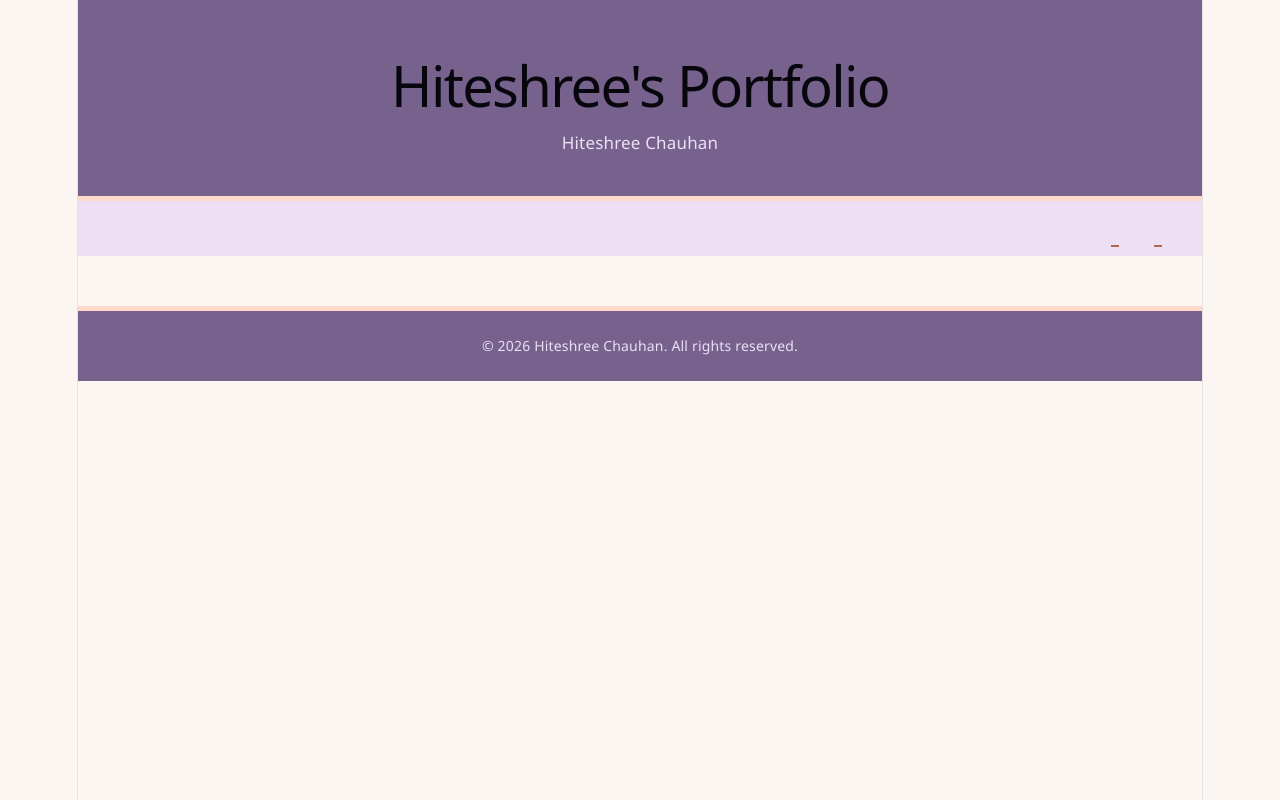
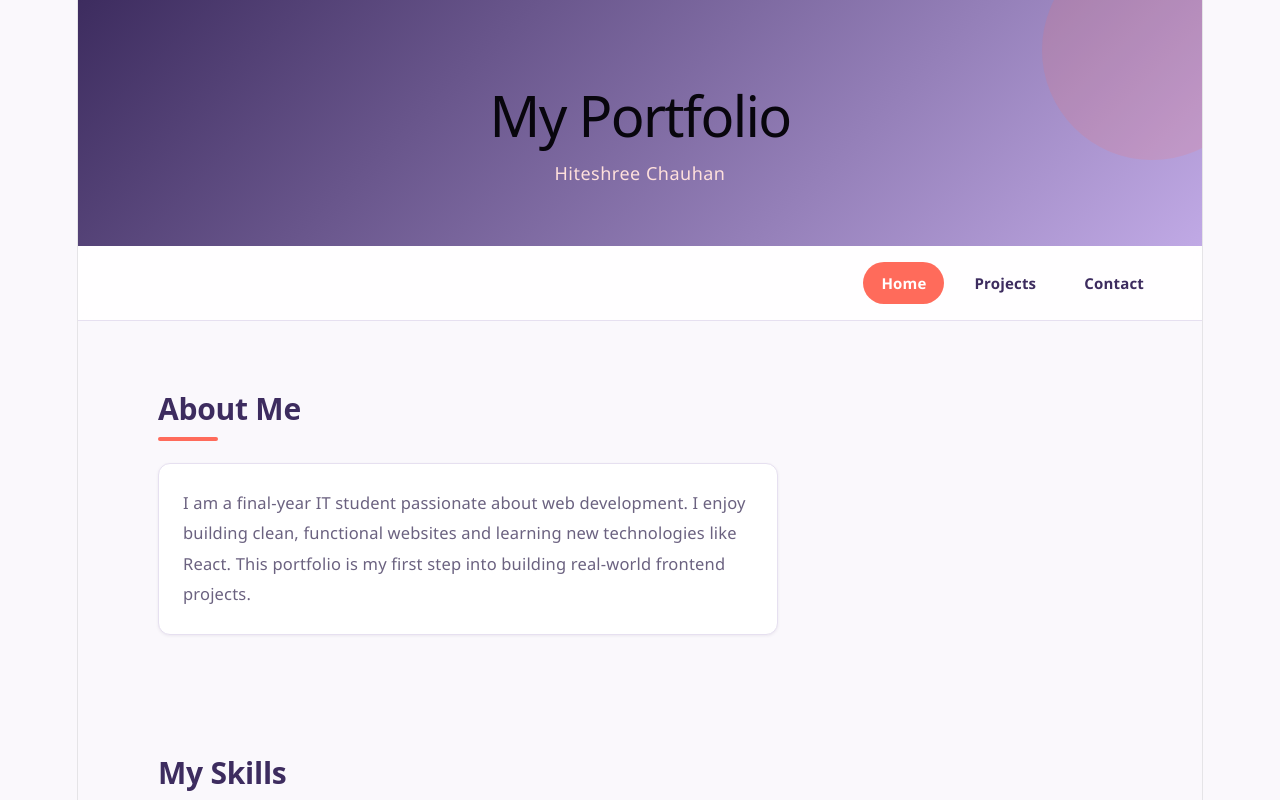
Before and after one commit to Hiteshree-Chauhan-it/portfolio--24IT008-, a React (Vite) app: page / in a window 1280 px wide. Shown: the top 800 px of the page. Built offline with nearby package versions, Linux system fonts and the light colour scheme.

Commit message:
Implemented contact page And updated UI

```diff
--- a/src/App.css
+++ b/src/App.css
@@ -1,12 +1,32 @@
+/* ===== Design System Variables ===== */
+:root {
+  --color-primary: #3d2c5f;
+  --color-primary-light: #5b4382;
+  --color-accent: #ff6b5b;
+  --color-accent-light: #ffe0dc;
+  --color-bg: #faf8fc;
+  --color-card: #ffffff;
+  --color-text: #2b2140;
+  --color-text-muted: #6b6280;
+  --color-border: #e6e0f0;
+
+  --shadow-sm: 0 1px 3px rgba(61, 44, 95, 0.08);
+  --shadow-md: 0 4px 14px rgba(61, 44, 95, 0.12);
+  --shadow-lg: 0 8px 28px rgba(61, 44, 95, 0.18);
+
+  --radius: 12px;
+}
+
 * {
   box-sizing: border-box;
 }
 
 body {
   margin: 0;
-  font-family: "Segoe UI", Arial, Helvetica, sans-serif;
-  background-color: #fbf6f1;
-  color: #3b2f47;
+  font-family: "Segoe UI", "Poppins", Arial, sans-serif;
+  background-color: var(--color-bg);
+  color: var(--color-text);
+  -webkit-font-smoothing: antialiased;
 }
 
 .app {
--- a/src/App.jsx
+++ b/src/App.jsx
@@ -1,31 +1,35 @@
-import { Routes, Route } from 'react-router-dom';
-import './App.css'
-import Header from './components/Header';
-import portfolioData from './data/portfolioData';
-import Navbar from './components/Navbar';
-import About from './components/About'
-import Skills from './components/Skills';
-import Footer from './components/Footer';
-import Home from './pages/Home';
-import Projects from './pages/Projects';
-// import Contact from './pages/Contact';
+import { Routes, Route } from "react-router-dom";
+import Header from "./components/Header";
+import Navbar from "./components/Navbar";
+import Footer from "./components/Footer";
+import Home from "./pages/Home";
+import Projects from "./pages/Projects";
+import Contact from "./pages/Contact";
+import portfolioData from "./data/portfolioData";
+import "./App.css";
 
-
+// App.jsx is now the "page layout controller".
+// Header, Navbar, and Footer stay fixed on every page.
+// Only the middle part changes based on the current URL, using <Routes>.
 function App() {
   return (
     <div className="app">
-      <Header siteTitle={portfolioData.siteTitle} name={portfolioData.name}/>
-      <Navbar navlinks={portfolioData.navlinks}/>
+      <Header siteTitle={portfolioData.siteTitle} name={portfolioData.name} />
 
+      <Navbar navLinks={portfolioData.navLinks} />
+
+      {/* Routes checks the current URL and renders the matching Route's element.
+          Only ONE Route renders at a time - this is what gives us "pages"
+          without ever reloading the browser. */}
       <Routes>
-        <Route path="/" element={<home></home>} />
-        <Route path="/projects" element={<Projects/>}/>
-        {/* <Route path="/contact" element={<Contact/>}/> */}
+        <Route path="/" element={<Home />} />
+        <Route path="/projects" element={<Projects />} />
+        <Route path="/contact" element={<Contact />} />
       </Routes>
 
-      <Footer name={portfolioData.name} year={portfolioData.footer.year}/>
+      <Footer name={portfolioData.name} year={portfolioData.footer.year} />
     </div>
-  )
+  );
 }
 
 export default App;
--- a/src/components/About.css
+++ b/src/components/About.css
@@ -1,29 +1,36 @@
 .about {
-  padding: 50px 40px;
-  max-width: 650px;
-  /* margin-left: auto;   pushes the whole block to the right side */
-  margin-right: 30px;
-  text-align: left;    /* text stays readable, block itself sits right */
+  padding: 70px 40px;
+  max-width: 700px;
+  margin-left: 40px;   /* now sits on the LEFT */
+  margin-right: auto;
+  text-align: left;
 }
 
 .about h2 {
-  color: #4a3b5c;
-  font-size: 26px;
-  margin-bottom: 6px;
+  color: var(--color-primary);
+  font-size: 30px;
+  font-weight: 800;
+  margin-bottom: 8px;
 }
 
 .about h2::after {
   content: "";
   display: block;
-  width: 50px;
-  height: 3px;
-  background-color: #ffd9c7;
-  margin-top: 8px;
+  width: 60px;
+  height: 4px;
+  background-color: var(--color-accent);
+  border-radius: 2px;
+  margin-top: 10px;
 }
 
 .about p {
-  line-height: 1.8;
-  color: #3b2f47;
-  font-size: 16px;
-  margin-top: 20px;
+  line-height: 1.85;
+  color: var(--color-text-muted);
+  font-size: 16.5px;
+  margin-top: 22px;
+  background-color: var(--color-card);
+  padding: 24px;
+  border-radius: var(--radius);
+  box-shadow: var(--shadow-sm);
+  border: 1px solid var(--color-border);
 }
--- a/src/components/Footer.css
+++ b/src/components/Footer.css
@@ -1,13 +1,13 @@
 .footer {
-  background-color: #665080e2;
-  color: #ede0f5;
+  background: linear-gradient(135deg, var(--color-primary) 0%, #5b4382 100%);
+  color: var(--color-accent-light);
   text-align: center;
-  padding: 22px 15px;
+  padding: 26px 15px;
   font-size: 14px;
-  margin-top: 50px;
-  border-top: 5px solid #ffd9c7;
+  margin-top: auto;
 }
 
 .footer p {
   margin: 0;
+  opacity: 0.9;
 }
--- a/src/components/Header.css
+++ b/src/components/Header.css
@@ -1,22 +1,40 @@
 .header {
-  background-color: #665080e2;
+  background: linear-gradient(135deg, var(--color-primary) 0%, #c0a9e5 100%);
   color: #ffffff;
-  padding: 40px 20px;
+  padding: 70px 20px 60px;
   text-align: center;
-  border-bottom: 5px solid #ffd9c7;
+  position: relative;
+  overflow: hidden;
+}
+
+/* subtle decorative glow, purely CSS, no images */
+.header::before {
+  content: "";
+  position: absolute;
+  top: -60px;
+  right: -60px;
+  width: 220px;
+  height: 220px;
+  background: var(--color-accent);
+  opacity: 0.15;
+  border-radius: 50%;
 }
 
 .site-title {
   margin: 0;
-  font-size: 22px;
-  font-weight: 700;
-  letter-spacing: 0.5px;
-  color: #ffffff;
+  font-size: 44px;
+  font-weight: 800;
+  letter-spacing: -1px;
+  position: relative;
+  z-index: 1;
 }
 
 .header-name {
-  margin: 8px 0 0 0;
-  font-size: 17px;
-  color: #ede0f5;
-  font-weight: 400;
+  margin: 14px 0 0 0;
+  font-size: 18px;
+  color: var(--color-accent-light);
+  font-weight: 500;
+  letter-spacing: 0.5px;
+  position: relative;
+  z-index: 1;
 }
--- a/src/components/Navbar.css
+++ b/src/components/Navbar.css
@@ -1,36 +1,44 @@
 .navbar {
-  background-color: #ede0f5;
-  padding: 14px 40px;
+  background-color: rgba(255, 255, 255, 0.85);
+  backdrop-filter: blur(8px);
+  padding: 16px 40px;
   position: sticky;
   top: 0;
   z-index: 10;
+  border-bottom: 1px solid var(--color-border);
 }
 
 .navbar-list {
   list-style: none;
   display: flex;
-  justify-content: flex-end; /* pushes links to the right side */
-  gap: 35px;
+  justify-content: flex-end;
+  gap: 12px;
   margin: 0;
   padding: 0;
 }
 
 .navbar-link {
-  color: #4a3b5c;
+  color: var(--color-primary);
   text-decoration: none;
   font-size: 15px;
   font-weight: 600;
-  padding: 6px 4px;
-  border-bottom: 2px solid transparent;
-  transition: border-color 0.2s ease, color 0.2s ease;
+  padding: 8px 18px;
+  border-radius: 999px;
+  transition: background-color 0.2s ease, color 0.2s ease;
+  display: inline-block; /* ensures the text box always has space to show */
 }
 
 .navbar-link:hover {
-  color: #b5654f;
-  border-bottom: 2px solid #b5654f;
+  background-color: var(--color-accent-light);
+  color: var(--color-accent);
 }
 
 .active-link {
-  color: #b5654f;
-  border-bottom: 2px solid #b5654f;
+  background-color: var(--color-accent);
+  color: #ffffff;
 }
+
+.active-link:hover {
+  background-color: var(--color-accent);
+  color: #ffffff;
+}
--- a/src/components/Navbar.jsx
+++ b/src/components/Navbar.jsx
@@ -1,18 +1,22 @@
 import { NavLink } from "react-router-dom";
-import "./Navbar.css"
+import "./Navbar.css";
 
-//Navbar receives an array of link name as a prop
-//We map over the link of array so that links are generated dynamically insread of writing each <a> tag  manually
-function Navbar({ navlinks}){
-    return(
+// NavLink works like Link (it changes the page without a full reload),
+// but it ALSO knows when its own path matches the current URL.
+// We use that to automatically highlight the active page in the navbar.
+function Navbar({ navLinks }) {
+  return (
     <nav className="navbar">
       <ul className="navbar-list">
-                {navlinks.map((link) => (
-                    <li key ={link.path}>
+        {navLinks.map((link) => (
+          <li key={link.path}>
             <NavLink
               to={link.path}
-                            className={({isActive}) => isActive ? "navbar-link active-link" : "navbar-link"}
-                        > {link.name}
+              className={({ isActive }) =>
+                isActive ? "navbar-link active-link" : "navbar-link"
+              }
+            >
+              {link.name}
             </NavLink>
           </li>
         ))}
--- a/src/components/Skills.css
+++ b/src/components/Skills.css
@@ -1,51 +1,56 @@
 .skills {
-  padding: 50px 40px;
+  padding: 50px 40px 70px;
   max-width: 700px;
-  margin-right: 30px;
+  margin-left: 40px;   /* now sits on the LEFT */
+  margin-right: auto;
   text-align: left;
 }
 
 .skills h2 {
-  color: #4a3b5c;
-  font-size: 26px;
-  margin-bottom: 6px;
+  color: var(--color-primary);
+  font-size: 30px;
+  font-weight: 800;
+  margin-bottom: 8px;
 }
 
 .skills h2::after {
   content: "";
   display: block;
-  width: 50px;
-  height: 3px;
-  background-color: #ffd9c7;
-  margin-top: 8px;
+  width: 60px;
+  height: 4px;
+  background-color: var(--color-accent);
+  border-radius: 2px;
+  margin-top: 10px;
 }
 
 .skills-list {
   display: flex;
   flex-wrap: wrap;
-  /* justify-content: flex-end;   aligns all pills to the right */
-  align-items: center;
-  gap: 10px 10px;               /* row-gap column-gap so wrapped rows look even */
+  justify-content: flex-start;  /* pills align left now */
+  gap: 12px 14px;
   list-style: none;
   padding: 0;
-  margin-top: 24px;
+  margin-top: 26px;
 }
 
 .skill-item {
   display: inline-block;
-  background-color: #cff3e8;
-  color: #2e4d43;
-  padding: 10px 18px;
-  border-radius: 20px;          /* rounder pill shape, easier to spot as a "tag" */
+  background-color: var(--color-card);
+  color: var(--color-primary);
+  padding: 10px 20px;
+  border-radius: 999px;
   font-size: 14px;
-  font-weight: 600;
-  white-space: nowrap;          /* prevents text like "Git & GitHub" from breaking mid-tag */
-  border: 1px solid #a8ddce;
-  box-shadow: 0 1px 2px rgba(0, 0, 0, 0.05);
-  transition: transform 0.15s ease, box-shadow 0.15s ease;
+  font-weight: 700;
+  white-space: nowrap;
+  border: 1.5px solid var(--color-border);
+  box-shadow: var(--shadow-sm);
+  transition: all 0.2s ease;
 }
 
 .skill-item:hover {
-  transform: translateY(-2px);
-  box-shadow: 0 3px 6px rgba(0, 0, 0, 0.12);
+  background-color: var(--color-primary);
+  color: #ffffff;
+  border-color: var(--color-primary);
+  transform: translateY(-3px);
+  box-shadow: var(--shadow-md);
 }
--- a/src/data/portfolioData.js
+++ b/src/data/portfolioData.js
@@ -1,17 +1,30 @@
-//This file stores all data so that we can change things easily without touching actual component
 const portfolioData = {
-    siteTitle : "Hiteshree's Portfolio",
-    name : "Hiteshree Chauhan",
-    navlinks : ["About","Skills"],
-    about : {
-        heading:"About me",
-        paragraph : "I'm a passionate software developer with a strong foundation in C++ and Data Structures & Algorithms. I enjoy building modern web applications with the MERN stack and am currently implementing and enhancing my full-stack skills through open-source contributions in Girlscript Summer of Code 2026. I've also recently started exploring System Design to better understand scalable software architectures. Alongside this, I'm expanding my knowledge in AI/ML using Python and libraries such as NumPy, Pandas, and Matplotlib. I enjoy collaborating on impactful projects, continuously learning new technologies, and building solutions that create real-world value."
-    },
-    skills : {
-        heading:"My skills",
-        skillList: ["HTML", "CSS", "JavaScript", "React", "Git & GitHub", "C Programming","Python","C++","Java","Data Structure","Algorithm","Python Libraries","Communication"],
-    },
-    projects: [
+  siteTitle: "My Portfolio",
+  name: "Hiteshree Chauhan",
+
+  // Must be objects with name + path, NOT plain strings.
+  // This is likely why your navbar links were invisible.
+  navLinks: [
+    { name: "Home", path: "/" },
+    { name: "Projects", path: "/projects" },
+    { name: "Contact", path: "/contact" },
+  ],
+
+  about: {
+    heading: "About Me",
+    paragraph:
+      "I am a final-year IT student passionate about web development. " +
+      "I enjoy building clean, functional websites and learning new " +
+      "technologies like React. This portfolio is my first step into " +
+      "building real-world frontend projects.",
+  },
+
+  skills: {
+    heading: "My Skills",
+    skillList: ["HTML", "CSS", "JavaScript", "React", "Git & GitHub", "C Programming"],
+  },
+
+  projects: [
     {
       title: "Portfolio Website",
       description: "A personal portfolio built using React and Vite, showcasing my skills and background.",
@@ -28,9 +41,10 @@ const portfolioData = {
       tech: ["React", "useState"],
     },
   ],
-    footer :{
-        year : 2026,
-    },
+
+  footer: {
+    year: 2026,
+  },
 };
 
 export default portfolioData;
--- /dev/null
+++ b/src/pages/Contact.css
@@ -0,0 +1,92 @@
+.contact {
+  padding: 60px 40px 70px;
+  max-width: 650px;
+  margin-left: 40px;   /* now sits on the LEFT */
+  margin-right: auto;
+  text-align: left;
+}
+
+.contact h2 {
+  color: var(--color-primary);
+  font-size: 30px;
+  font-weight: 800;
+  margin-bottom: 8px;
+}
+
+.contact > p {
+  color: var(--color-text-muted);
+  margin-top: 10px;
+  font-size: 15.5px;
+}
+
+.toggle-btn {
+  margin-top: 18px;
+  padding: 10px 22px;
+  background-color: var(--color-primary);
+  color: #ffffff;
+  border: none;
+  border-radius: 999px;
+  font-size: 14px;
+  font-weight: 700;
+  cursor: pointer;
+  box-shadow: var(--shadow-sm);
+  transition: background-color 0.2s ease, transform 0.15s ease;
+}
+
+.toggle-btn:hover {
+  background-color: var(--color-primary-light);
+  transform: translateY(-2px);
+}
+
+.tips-box {
+  margin-top: 14px;
+  padding: 14px 18px;
+  background-color: var(--color-accent-light);
+  border-left: 4px solid var(--color-accent);
+  border-radius: 8px;
+  color: var(--color-primary);
+  font-size: 14px;
+}
+
+.contact-form {
+  margin-top: 28px;
+  display: flex;
+  flex-direction: column;
+  background-color: var(--color-card);
+  padding: 24px;
+  border-radius: var(--radius);
+  box-shadow: var(--shadow-sm);
+  border: 1px solid var(--color-border);
+}
+
+.contact-form label {
+  font-weight: 700;
+  color: var(--color-primary);
+  margin-bottom: 10px;
+}
+
+.contact-form textarea {
+  padding: 12px 14px;
+  border: 1.5px solid var(--color-border);
+  border-radius: 8px;
+  font-size: 14.5px;
+  font-family: inherit;
+  resize: vertical;
+  transition: border-color 0.2s ease;
+}
+
+.contact-form textarea:focus {
+  outline: none;
+  border-color: var(--color-accent);
+}
+
+.live-preview {
+  margin-top: 16px;
+  padding: 12px 14px;
+  background-color: var(--color-bg);
+  border-radius: 8px;
+  color: var(--color-text);
+  font-size: 14px;
+  line-height: 1.6;
+  border: 1px dashed var(--color-border);
+}
--- a/src/pages/Contact.jsx
+++ b/src/pages/Contact.jsx
@@ -0,0 +1,51 @@
+import { useState } from "react";
+import "./Contact.css";
+
+function Contact() {
+  // useState #1: stores whatever the user types in the message box.
+  // This makes the <textarea> a "controlled input" - its value is always
+  // whatever is in React state, not managed by the browser itself.
+  const [message, setMessage] = useState("");
+
+  // useState #2: a simple true/false toggle to show or hide a tips box.
+  // This demonstrates useState being used for UI visibility, not just form data.
+  const [showTips, setShowTips] = useState(false);
+
+  return (
+    <section className="contact">
+      <h2>Contact Me</h2>
+      <p>Feel free to send me a message below.</p>
+
+      {/* Clicking this button flips showTips between true and false */}
+      <button className="toggle-btn" onClick={() => setShowTips(!showTips)}>
+        {showTips ? "Hide Tips" : "Show Tips"}
+      </button>
+
+      {/* This box only renders when showTips is true */}
+      {showTips && (
+        <div className="tips-box">
+          Tip: Mention your name and the reason you're reaching out.
+        </div>
+      )}
+
+      <div className="contact-form">
+        <label htmlFor="message">Your Message</label>
+        <textarea
+          id="message"
+          rows="5"
+          placeholder="Type your message here..."
+          value={message}
+          onChange={(e) => setMessage(e.target.value)}
+        />
+
+        {/* Displays whatever is typed, updating on every keystroke */}
+        <p className="live-preview">
+          <strong>Live Preview:</strong>{" "}
+          {message ? message : "Nothing typed yet..."}
+        </p>
+      </div>
+    </section>
+  );
+}
+
+export default Contact;
```
Also changed, not shown: src/pages/Projects.css (+36 -26 lines). Lines whose indentation alone changed are shown as unchanged.
